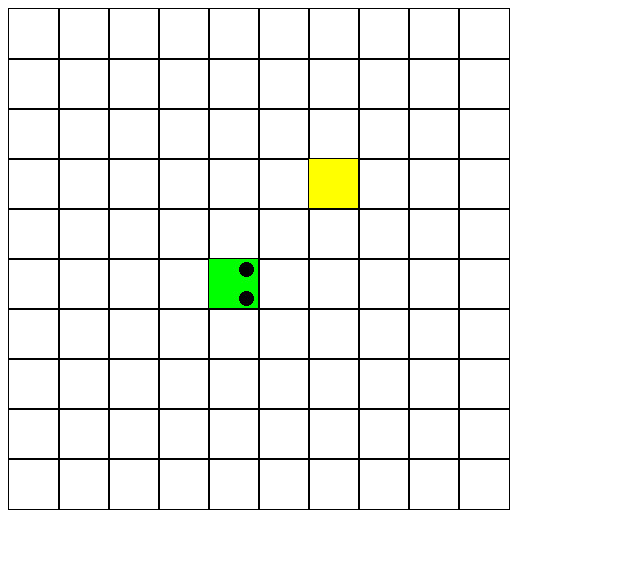
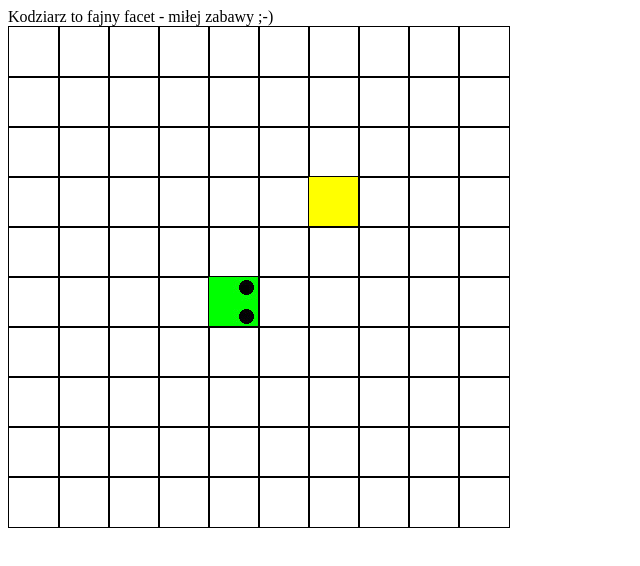
Before and after one commit to kodziarz/kodziarz.github.io, a plain HTML site: page index.html in a window 1280 px wide. Shown: the whole page, without its empty margins (0-640 px from the left). Drawn offline with Linux system fonts and the light colour scheme.

Commit message:
Dodanie tekstu

```diff
--- a/index.html
+++ b/index.html
@@ -5,10 +5,12 @@
     <meta charset="UTF-8">
     <meta http-equiv="X-UA-Compatible" content="IE=edge">
     <meta name="viewport" content="width=device-width, initial-scale=1.0">
-    <title>Document</title>
+    <title>kodziarz</title>
 </head>
 
 <body>
+    Kodziarz to fajny facet - miłej zabawy ;-)
+
     <div id="mainDiv" style="position: relative;"></div>
     <script>
 
```
